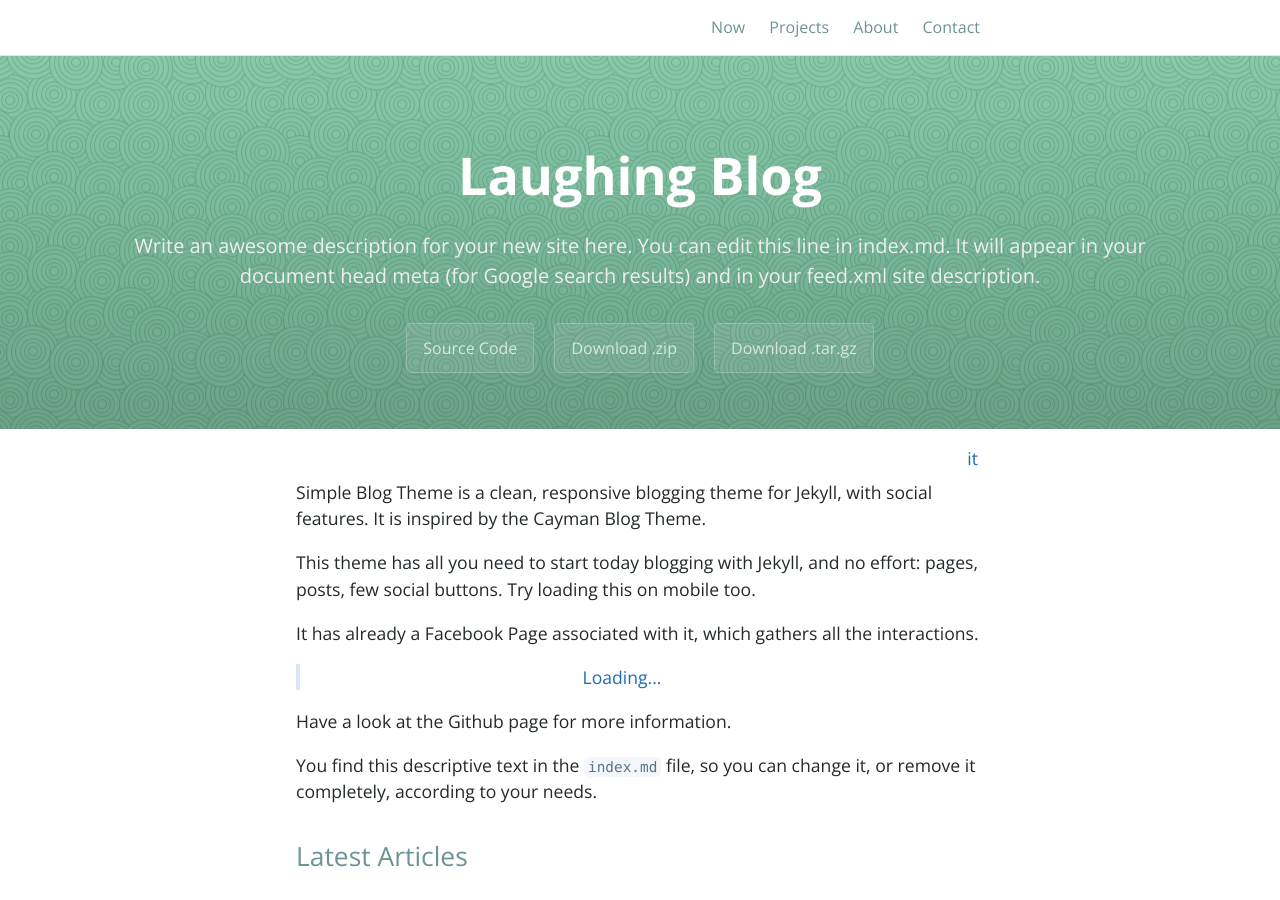
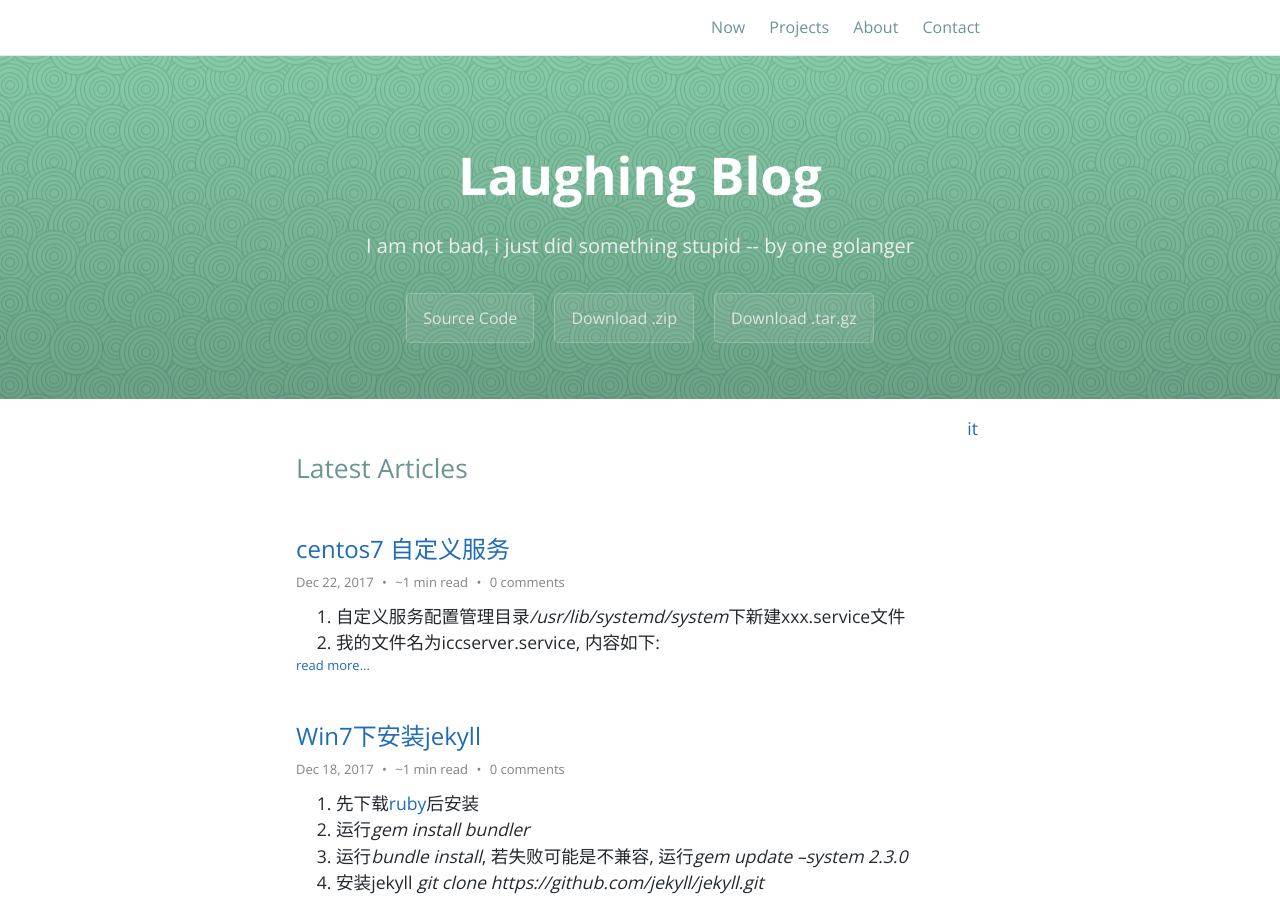
Before and after one commit to aibomei/aibomei.github.io, a Jekyll site: the page built from index-en.md, in a window 1280 px wide and 900 px high. Built offline with Jekyll 4.4.1, drawn with Linux system fonts in a browser that asks for light colours.

Commit message:
update config

```diff
--- a/_config.yml
+++ b/_config.yml
@@ -6,11 +6,10 @@
 # 'jekyll serve'. If you change this file, please restart the server process.
 
 # Site settings
-author: qutao
 title: Laughing Blog
 email: goroutine@163.com
 description: >- # this means to ignore newlines until "baseurl:"
-  I am not bad, i just did something stupid. by one golanger
+  I am not bad, i just did something stupid -- by one golanger
 baseurl: "" # change this to the subpath of your site, e.g. /blog. Leave it empty if you don't need it.
 url: "https://aibomei.github.io" # change this to the base hostname & protocol for your site
 
@@ -41,10 +40,10 @@ header:
 
 # social
 author:
-  name: "Simple Blog Theme"
+  name: "qutao"
   short_bio:
-    en: Jekyll Blog Theme, Responsive, SEO and Facebook enabled
-    it: Jekyll Blog Theme, Responsive, con SEO e integrazione Facebook
+    en: My roof, my rules
+    it: My roof, my rules
   picture: assets/img/profile-60.png
 
 image: /assets/img/profile-225.png
@@ -66,11 +65,11 @@ facebook:
 
 # gitlab on site
 gitlab:
-  owner_url: https://gitlab.com/lorepirri
+  owner_url: https://gitlab.com/aibomei
 
 # github on site
 github:
-  owner_url: https://github.com/lorepirri
+  owner_url: https://github.com/aibomei
 
 
 # translation
--- a/index-en.md
+++ b/index-en.md
@@ -10,13 +10,7 @@ permalink: /index.html
 header:
   image: /assets/img/home-header.jpg
 tagline: > # this means to ignore newlines until "repository:"
-  Write an awesome description for your new site here. You can edit this
-  line in index.md. It will appear in your document head meta (for
-  Google search results) and in your feed.xml site description.
 excerpt: >
-  Write an awesome description for your new site here. You can edit this
-  line in index.md. It will appear in your document head meta (for
-  Google search results) and in your feed.xml site description.
 repository:
   is_project_page: true
   show_downloads: true
@@ -26,19 +20,6 @@ repository:
 ref: home
 lang: en
 ---
-
-Simple Blog Theme is a clean, responsive blogging theme for Jekyll, with social features. It is inspired by the Cayman Blog Theme.
-
-This theme has all you need to start today blogging with Jekyll, and no effort: pages, posts, few social buttons. Try loading this on mobile too.
-
-It has already a Facebook Page associated with it, which gathers all the interactions.
-
-{% include facebook-page-summary.html %}
-
-Have a look at the Github page for more information.
-
-You find this descriptive text in the `index.md` file, so you can change it, or remove it completely, according to your needs.
-
 <h2>Latest Articles</h2>
 <div>&nbsp;</div>
 {% include list-category-posts.html lang=page.lang category="articles" %}
```
Also changed, not shown: about-en.md (+2 -4 lines).
